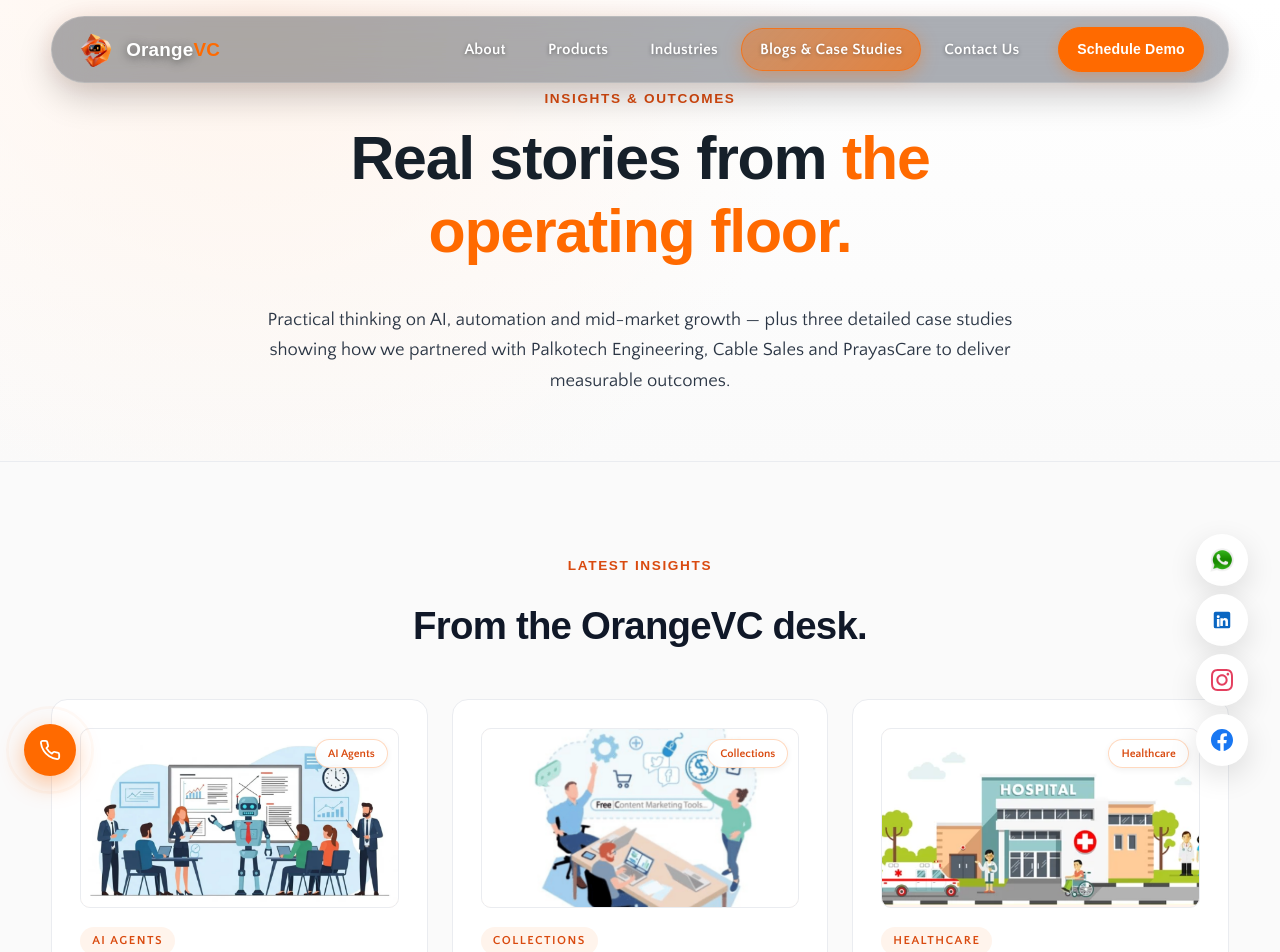
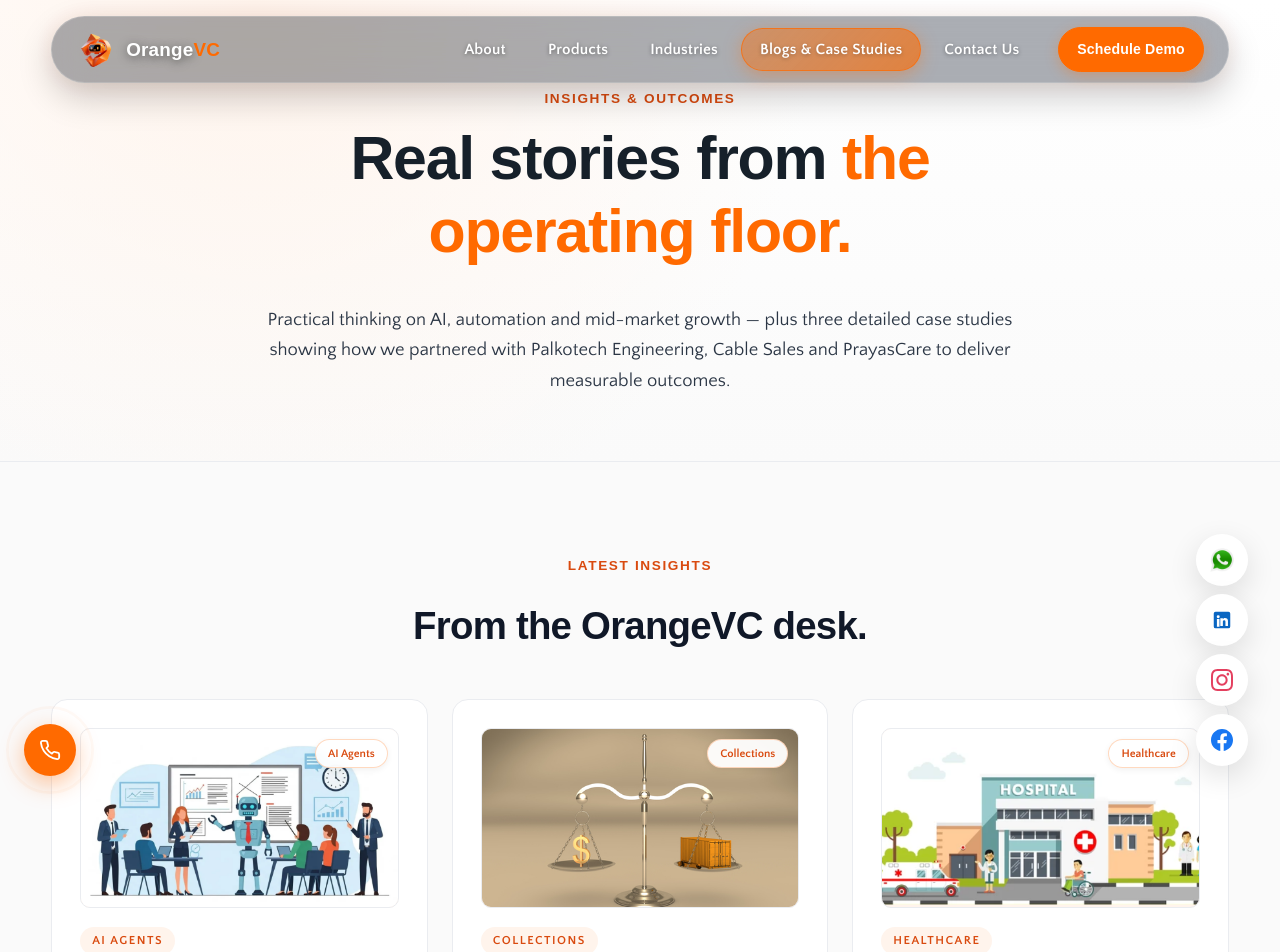
Before and after one commit to VirtualCare14/orangevc_site_main_nextjs, a Next.js app: page /blog in a window 1280 px wide. Shown: the top 952 px of the page. Built offline with nearby package versions, Linux system fonts and the light colour scheme; a web font is replaced by a local one.

Commit message:
Update Payment Reminder card image in Blog Insights section

```diff
--- a/app/blog/page.js
+++ b/app/blog/page.js
@@ -43,7 +43,7 @@
             </article>
             <article className="blog-card">
               <div className="card-img-wrapper">
-                <Image src="/images/seo.png" alt="Collections Automation" fill sizes="(max-width: 768px) 100vw, 350px" style={{ objectFit: 'cover' }} />
+                <Image src="/images/blog-payment-reminder.png" alt="Collections Automation" fill sizes="(max-width: 768px) 100vw, 350px" style={{ objectFit: 'cover' }} />
                 <span className="card-img-badge">Collections</span>
               </div>
               <div className="blog-tag">Collections</div>
```
Also changed, not shown: public/images/blog-payment-reminder.png (added).
